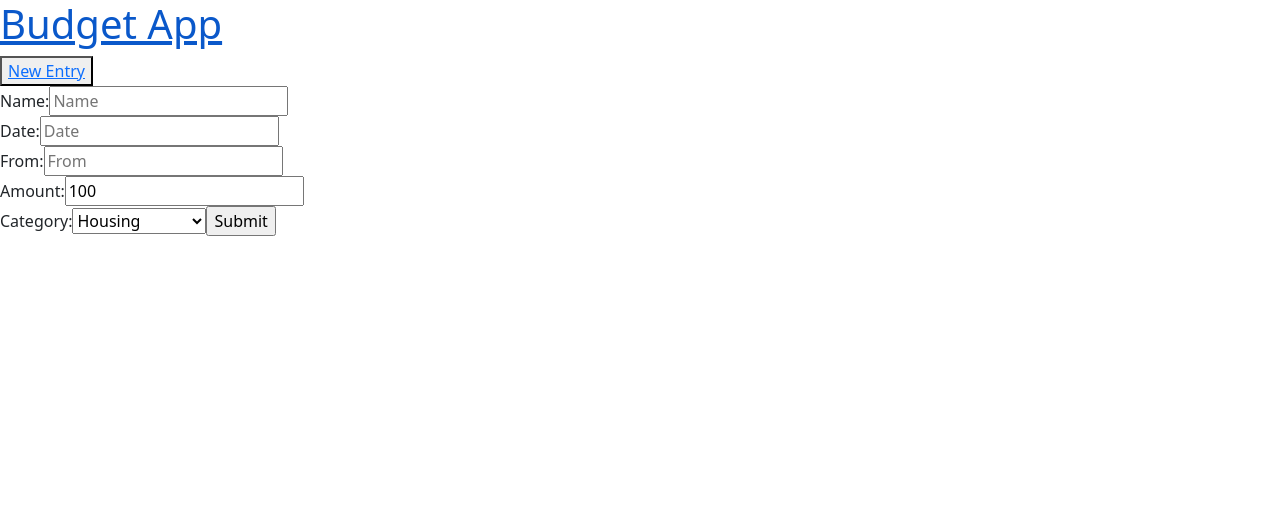
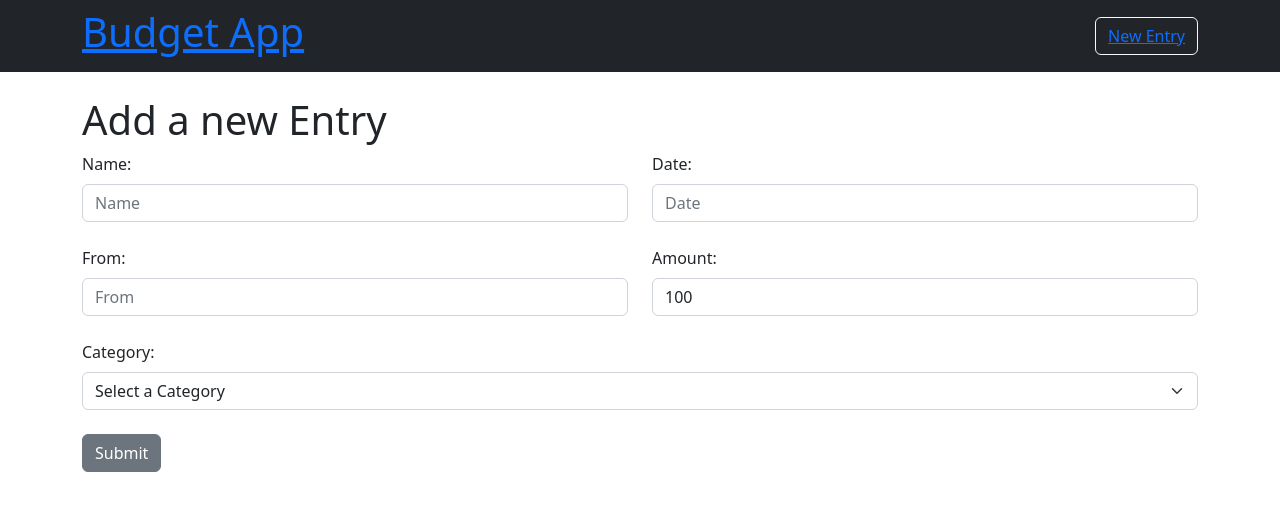
Before and after one commit to Jorge-Carrera/budget-app-frontend, a React (Create React App) app: page /transactions/new in a window 1280 px wide. Shown: the top 510 px of the page. Built offline with nearby package versions, Linux system fonts and the light colour scheme; no server answers.

Commit message:
boostrap css to form

```diff
--- a/package.json
+++ b/package.json
@@ -13,6 +13,7 @@
     "react-dom": "^18.2.0",
     "react-router-dom": "^6.3.0",
     "react-scripts": "5.0.1",
+    "react-select": "^5.4.0",
     "web-vitals": "^2.1.4"
   },
   "scripts": {
--- a/src/Components/NavBar.js
+++ b/src/Components/NavBar.js
@@ -1,16 +1,18 @@
-import { Link } from 'react-router-dom'
-
-import React from 'react'
+import { Link, NavLink } from "react-router-dom";
+import React from "react";
+import Navbar from "react-bootstrap/NavBar";
+import Container from 'react-bootstrap/Container'
+import Button from 'react-bootstrap/Button'
 
 export default function NavBar() {
   return (
-    <nav>
-      <h1>
-        <Link to="/transactions"> Budget App </Link>
-      </h1>
-      <button>
-        <Link to='/transactions/new'> New Entry </Link>
-      </button>
-    </nav>
-  )
+    <Navbar bg="dark" variant="dark">
+      <Container>
+        <h1><Link to="/transactions"> Budget App </Link></h1>
+      <Button variant="outline-light">
+        <Link to="/transactions/new"> New Entry </Link>
+      </Button>
+      </Container>
+    </Navbar>
+  );
 }
--- a/src/Components/NewEntryForm.js
+++ b/src/Components/NewEntryForm.js
@@ -1,62 +1,112 @@
-import { useState } from 'react'
-import { useNavigate } from 'react-router-dom'
-import axios from 'axios'
+import { useState } from "react";
+import { useNavigate } from "react-router-dom";
+import axios from "axios";
+import Form from "react-bootstrap/Form";
+import Button from "react-bootstrap/Button";
+import Container from "react-bootstrap/Container";
+import Row from "react-bootstrap/Row";
+import Col from "react-bootstrap/Col";
+
 const API = process.env.REACT_APP_API_URL;
-
 
 export default function NewEntryForm() {
   const navigate = useNavigate();
+  const [validated, setValidated] = useState(false);
 
   const addNewEntry = () => {
     axios
       .post(`${API}/transactions`, transaction)
-      .then((res) => navigate('/transactions'))
-      .catch(err => console.log(err))
-  }
+      .then((res) => navigate("/transactions"))
+      .catch((err) => console.log(err));
+  };
 
   const [transaction, setTransaction] = useState({
-    item_name: '',
+    item_name: "",
     amount: 100,
-    date: '',
-    from: '',
-    category: ''
+    date: "",
+    from: "",
+    category: "",
   });
 
-  const handleChange = (e) => {
-    setTransaction({ ...transaction, [e.target.id]: e.target.value})
+  const handleChange = (event) => {
+    setTransaction({ ...transaction, [event.target.id]: event.target.value });
+  };
+
+  // const handleSubmit = (event) => {
+  //   event.preventDefault();
+  //   if (event.target.checkValidity()) {
+  //     setValidated(true)
+  //     addNewEntry();
+  //   }
+  // };
+
+  const handleSubmit = (event) => {
+    event.preventDefault();
+    if (event.target.checkValidity() === false) {
+      event.stopPropagation();
     }
+    if(event.target.checkValidity() === true){
+      addNewEntry()
+    }
+    setValidated(true);
+  };
 
-  const handleSubmit = (e) => {
-    e.preventDefault();
-    addNewEntry();
-  }
 
 
   return (
     <div>
-      <form onSubmit={handleSubmit}>
-        <label>Name:</label>
-        <input
+      <br />
+      <Container>
+        <h1>Add a new Entry</h1>
+        <Form noValidate validated={validated} onSubmit={handleSubmit}>
+          <Row>
+            <Col md>
+              <Form.Group controlId="formName">
+                <Form.Label>Name:</Form.Label>
+                <Form.Control
+                  required
                   id="item_name"
                   value={transaction.item_name}
                   type="text"
                   onChange={handleChange}
                   placeholder="Name"
+                />
+                <Form.Control.Feedback type="invalid">
+                  Please add a name
+                </Form.Control.Feedback>
+                <Form.Control.Feedback type="valid">
+                  Looks Good!
+                </Form.Control.Feedback>
+              </Form.Group>
+            </Col>
+            <br />
+            <Col md>
+              <Form.Group controlId="formDate">
+                <Form.Label>Date:</Form.Label>
+                <Form.Control
                   required
-        />
-        <br/>
-        <label>Date:</label>
-        <input
                   id="date"
                   type="text"
-          required
                   value={transaction.date}
                   placeholder="Date"
                   onChange={handleChange}
                 />
-         <br/>
-        <label>From:</label>
-        <input
+                <Form.Control.Feedback type="invalid">
+                  Please add a date
+                </Form.Control.Feedback>
+                <Form.Control.Feedback type="valid">
+                  Looks Good!
+                </Form.Control.Feedback>
+              </Form.Group>
+            </Col>
+          </Row>
+          <br />
+          <Row>
+            <Col md>
+              <Form.Group controlId="formFrom">
+                <Form.Label>From:</Form.Label>
+                <Form.Control
+                  required
                   id="from"
                   type="text"
                   name="post"
@@ -64,28 +114,64 @@ export default function NewEntryForm() {
                   placeholder="From"
                   onChange={handleChange}
                 />
-         <br/>
-        <label>Amount:</label>
-        <input
+                <Form.Control.Feedback type="invalid">
+                  Please add who its from
+                </Form.Control.Feedback>
+                <Form.Control.Feedback type="valid">
+                  Looks Good!
+                </Form.Control.Feedback>
+              </Form.Group>
+            </Col>
+            <Col md>
+              <Form.Group controlId="formAmount">
+                <Form.Label>Amount:</Form.Label>
+                <Form.Control
+                  required
                   id="amount"
                   name="amount"
                   type="number"
-          placeholder='Amount'
+                  placeholder="Amount"
                   value={transaction.amount}
                   onChange={handleChange}
                 />
+                <Form.Control.Feedback type="invalid">
+                  Please add an amount
+                </Form.Control.Feedback>
+                <Form.Control.Feedback type="valid">
+                  Looks Good!
+                </Form.Control.Feedback>
+              </Form.Group>
+            </Col>
+          </Row>
           <br />
-        <label>Category:</label>
-        <select value={transaction.category} id='category' onChange={handleChange} >
-          <option value='housing'>Housing</option>
-          <option value='Income'>Income</option>
-          <option value='transportation'>Transportation</option>
-          <option value='food'>Food</option>
-          <option value='utilities'>Utilities</option>
-          <option value='entertainment'>Entertainment</option>
-        </select>
-        <input type="submit" />
-      </form>
+          <Form.Group>
+            <Form.Label>Category:</Form.Label>
+            <Form.Select
+              required
+              value={transaction.category}
+              id="category"
+              defaultValue=""
+              onChange={handleChange}
+            >
+              <option value="" disabled>
+                Select a Category
+              </option>
+              <option value="Housing">Housing</option>
+              <option value="Income">Income</option>
+              <option value="Transportation">Transportation</option>
+              <option value="Food">Food</option>
+              <option value="Utilities">Utilities</option>
+              <option value="Entertainment">Entertainment</option>
+            </Form.Select>
+            <Form.Control.Feedback type="valid">Looks Good</Form.Control.Feedback>
+          <Form.Control.Feedback type="invalid">Please select a category</Form.Control.Feedback>
+          </Form.Group>
+          <br />
+          <Button variant="secondary" type="submit">
+            Submit
+          </Button>
+        </Form>
+      </Container>
     </div>
-  )
+  );
 }
--- a/src/Components/Transactions.js
+++ b/src/Components/Transactions.js
@@ -1,6 +1,7 @@
 import { useState, useEffect } from "react";
 import axios from "axios";
 import Transaction from "./Transaction";
+import Table from 'react-bootstrap/Table'
 const API = process.env.REACT_APP_API_URL;
 
 export default function Transactions() {
@@ -27,19 +28,22 @@ export default function Transactions() {
     <div className="transactions">
       <section>
         <h1>Total: ${total}</h1>
-        <table>
+        <Table striped bordered hover variant="dark">
           <thead>
+            <tr>
             <th>Date</th>
             <th>Item Name</th>
             <th>Amount</th>
             <th>Category</th>
+            <th>Show More</th>
+            </tr>
           </thead>
           <tbody>
             {TXNS.map((txn, index) => {
               return <Transaction key={index} txn={txn} i={index} />;
             })}
           </tbody>
-        </table>
+        </Table>
       </section>
     </div>
   );
```
Also changed, not shown: 1 other file (tests, documents, lock files or other folders). Lines whose indentation alone changed are shown as unchanged.
